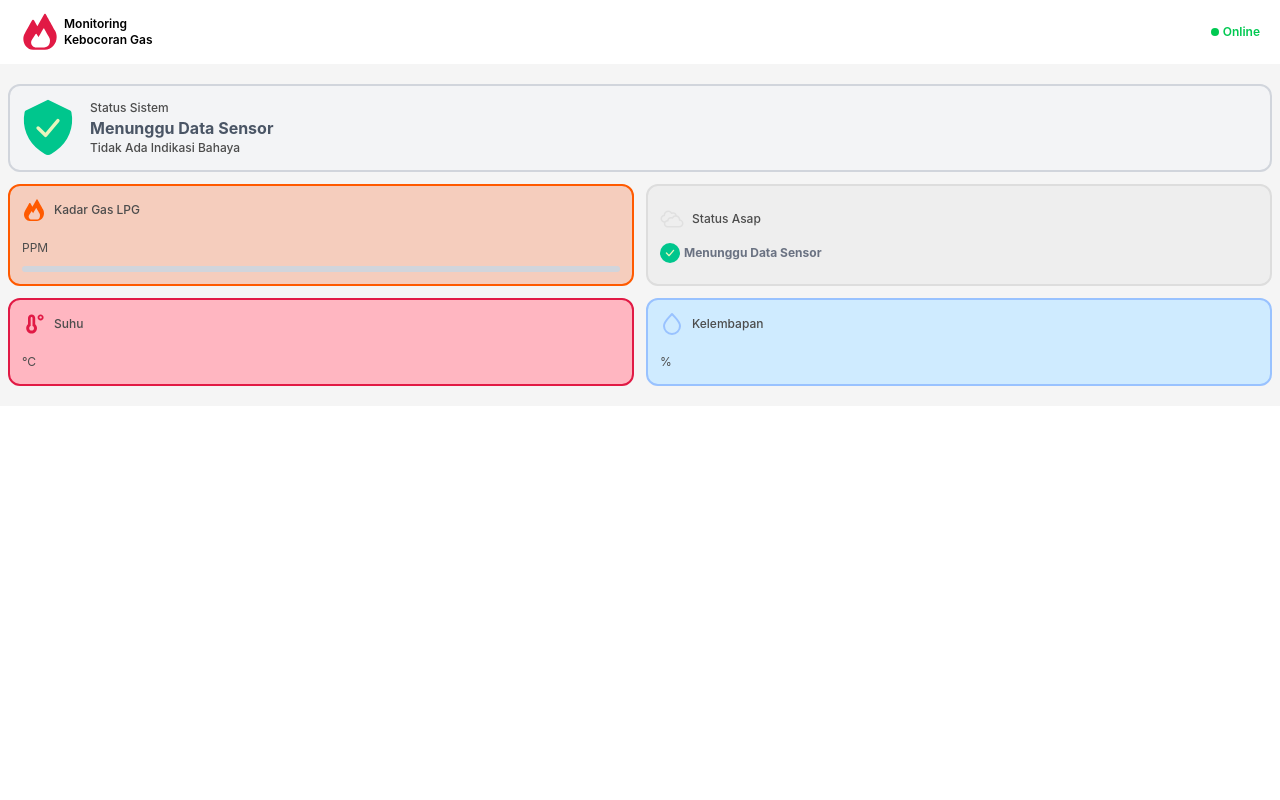
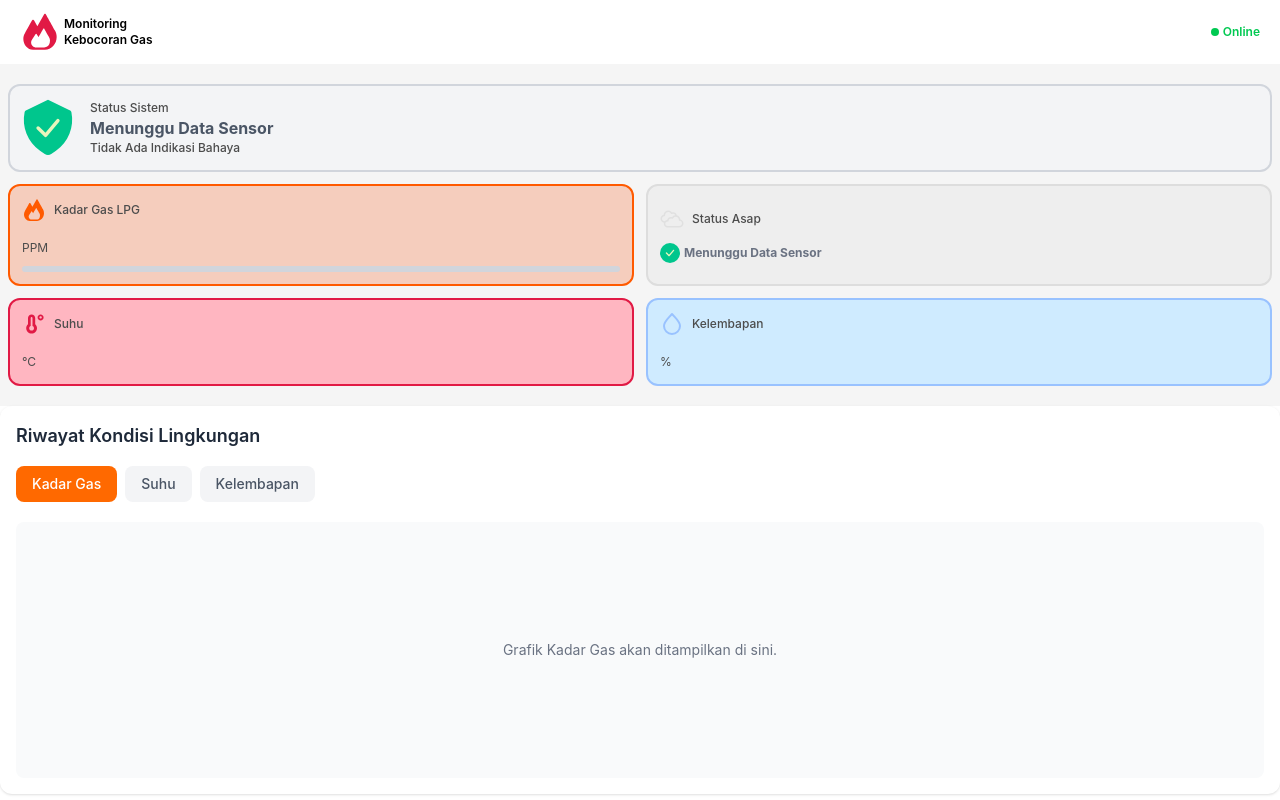
Before and after one commit to primatara42/lpg-leakage-iot, a Vue app in the folder frontend/: page / in a window 1280 px wide. Built offline with nearby package versions, Linux system fonts and the light colour scheme; no server answers.

Commit message:
feat(frontend): add sensor history chart component

```diff
--- a/frontend/package.json
+++ b/frontend/package.json
@@ -10,8 +10,10 @@
   },
   "dependencies": {
     "@tailwindcss/vite": "^4.3.3",
+    "chart.js": "^4.5.1",
     "tailwindcss": "^4.3.3",
-    "vue": "^3.5.42"
+    "vue": "^3.5.42",
+    "vue-chartjs": "^5.3.4"
   },
   "devDependencies": {
     "@vitejs/plugin-vue": "^6.0.8",
--- a/frontend/src/App.vue
+++ b/frontend/src/App.vue
@@ -1,9 +1,11 @@
 <script setup lang="ts">
 import Header from "./components/Header.vue";
 import Main from "./components/Main.vue";
+import SensorHistoryChart from "./components/SensorHistoryChart.vue";
 </script>
 
 <template>
   <Header />
   <Main />
+  <SensorHistoryChart />
 </template>
--- /dev/null
+++ b/frontend/src/components/SensorHistoryChart.vue
@@ -0,0 +1,55 @@
+<template>
+  <section class="rounded-xl bg-white p-4 shadow-sm">
+    <h2 class="mb-4 text-lg font-semibold text-gray-800">
+      Riwayat Kondisi Lingkungan
+    </h2>
+
+    <!-- Tombol untuk memilih parameter grafik -->
+    <div class="mb-5 flex flex-wrap gap-2">
+      <button
+        v-for="metric in metrics"
+        :key="metric.key"
+        type="button"
+        @click="selectedMetric = metric.key"
+        class="rounded-lg px-4 py-2 text-sm font-medium transition"
+        :class="
+          selectedMetric === metric.key
+            ? 'bg-orange-500 text-white'
+            : 'bg-gray-100 text-gray-600 hover:bg-gray-200'
+        "
+      >
+        {{ metric.label }}
+      </button>
+    </div>
+
+    <!-- Tampilan sementara sebelum grafik dibuat -->
+    <div class="flex h-64 items-center justify-center rounded-lg bg-gray-50">
+      <p class="text-sm text-gray-500">
+        Grafik {{ selectedMetricLabel }} akan ditampilkan di sini.
+      </p>
+    </div>
+  </section>
+</template>
+
+<script setup>
+import { ref, computed } from "vue";
+
+// Daftar parameter yang tersedia pada grafik.
+const metrics = [
+  { key: "gas_ppm", label: "Kadar Gas" },
+  { key: "temperature", label: "Suhu" },
+  { key: "humidity", label: "Kelembapan" },
+];
+
+// Menyimpan parameter yang sedang dipilih.
+const selectedMetric = ref("gas_ppm");
+
+// Mendapatkan nama parameter berdasarkan tombol yang dipilih.
+const selectedMetricLabel = computed(() => {
+  const selected = metrics.find(
+    (metric) => metric.key === selectedMetric.value,
+  );
+
+  return selected ? selected.label : "Kadar Gas";
+});
+</script>
```
Also changed, not shown: 1 other file (tests, documents, lock files or other folders).
